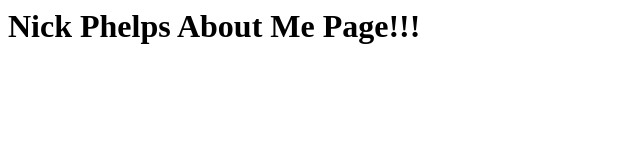
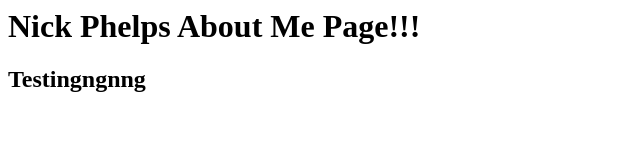
Before and after one commit to nickphelps/about-me, a plain HTML site: page index.html in a window 1280 px wide. Shown: the whole page, without its empty margins (0-640 px from the left). Drawn offline with Linux system fonts and the light colour scheme.

Commit message:
Quick Change

```diff
--- a/index.html
+++ b/index.html
@@ -7,7 +7,7 @@
 
 <body>
 <h1>Nick Phelps About Me Page!!!</h1>
-
+<h2>Testingngnng</h2>
 
 
 
```
